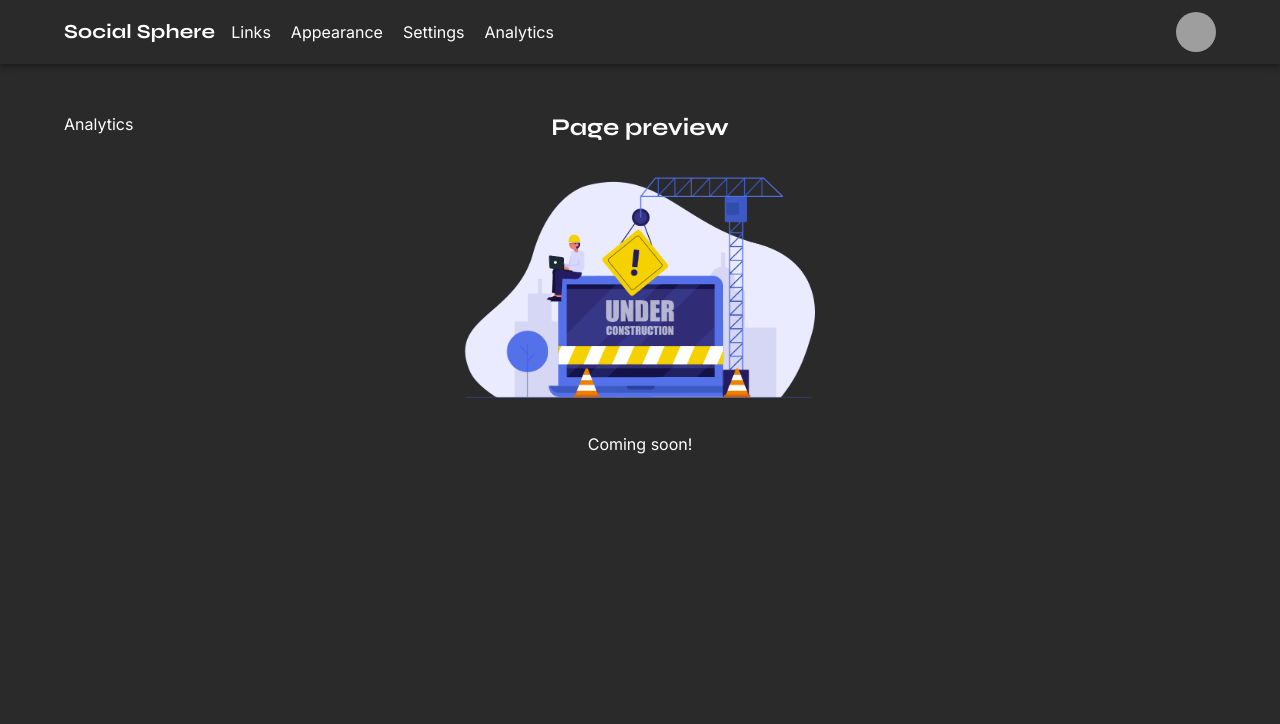
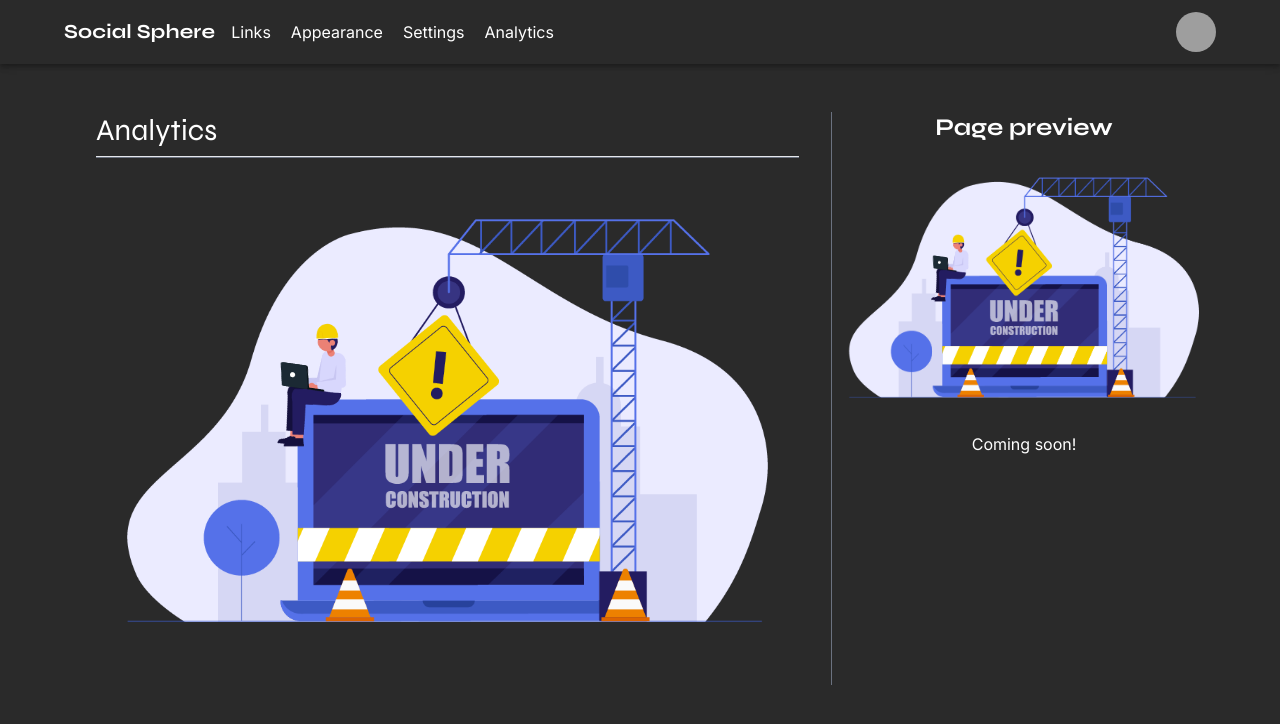
Before and after one commit to kunalkeshan/Social-Sphere, a React (Vite) app in the folder client/: page /admin/analytics in a window 1280 px wide. Shown: the top 724 px of the page. Built offline with nearby package versions, Linux system fonts and the light colour scheme; grey boxes are pictures that could not be loaded.

Commit message:
chore: analytics page added - under contruction

```diff
--- a/client/src/pages/admin/Analytics.tsx
+++ b/client/src/pages/admin/Analytics.tsx
@@ -1,5 +1,15 @@
+import UnderConstruction from '../../components/reusable/UnderConstruction';
+
 const Analytics = () => {
-	return <div>Analytics</div>;
+	return (
+		<section className='col-span-3 md:col-span-2 md:border-r border-gray-500 px-2 md:px-8'>
+			<h1 className='font-heading text-3xl'>Analytics</h1>
+			<hr className='w-full mt-2 border-b border-b-gray-500' />
+			<div>
+				<UnderConstruction />
+			</div>
+		</section>
+	);
 };
 
 export default Analytics;
```
